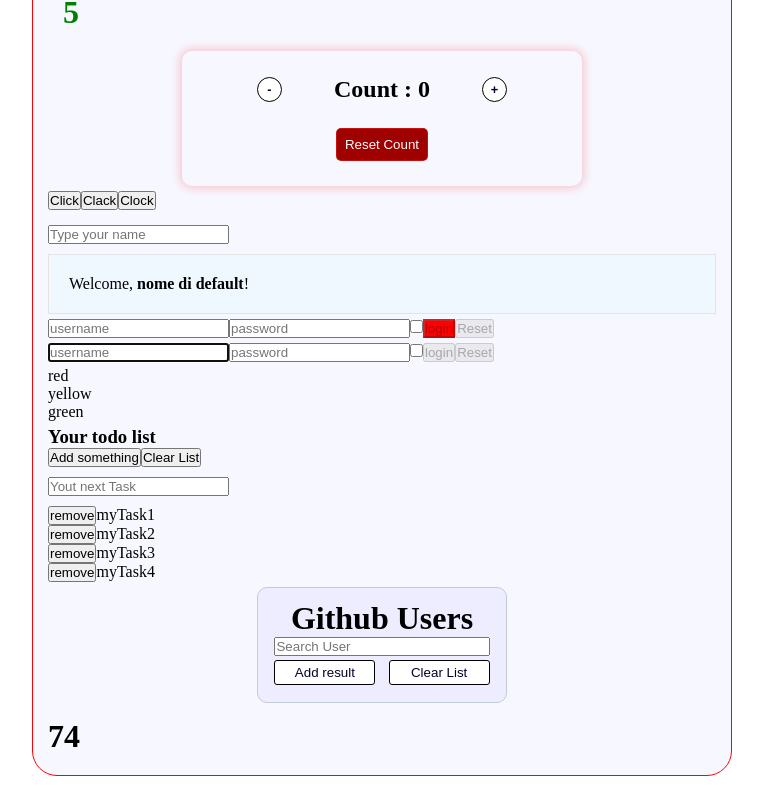
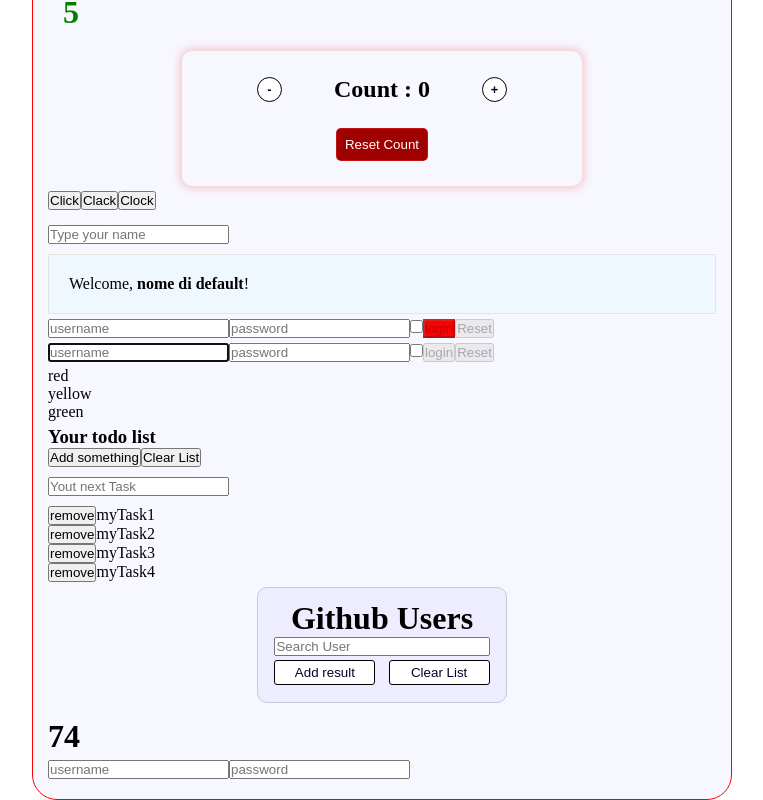
Before and after one commit to AlessandroOnnis/react-exercises, a React (Create React App) app: page / in a window 1280 px wide. Shown: the part 264-1064 px from the top of the page, without its empty margins (258-1021 px from the left). Before the commit the page ends 1040 px from the top, so only its background shows below. Built offline with nearby package versions, Linux system fonts and the light colour scheme.

Commit message:
custom-hooks-02

```diff
--- a/src/App.js
+++ b/src/App.js
@@ -12,6 +12,7 @@ import { Container } from './components/container';
 import { GeneralButton } from './components/generalButton';
 import { Sum } from './components/sum';
 import { GithubUserList } from './components/GithubUserList';
+import { FormControlledTracked } from './components/formControlledTracked';
 
 class App extends React.Component {
     render() {
@@ -35,6 +36,7 @@ class App extends React.Component {
                 </TodoList>
                 <GithubUserList/>
                 <Sum />
+                <FormControlledTracked/>
             </Container>
         )
     };
--- /dev/null
+++ b/src/components/formControlledTracked.js
@@ -0,0 +1,12 @@
+import { useFormTrack } from "./useFormTrack";
+
+export function FormControlledTracked(){
+    const{userData, info} = useFormTrack()
+
+    return (
+        <div>
+            <input name='username' onChange={info} type='username' value={userData} placeholder="username"/>
+            <input name='password' onChange={info} type='password' value={userData} placeholder="password"/>
+        </div>
+    )
+}
--- /dev/null
+++ b/src/components/useFormTrack.js
@@ -0,0 +1,21 @@
+import { useState } from "react"
+
+export function useFormTrack(){
+
+    const[userData, setUserData] = useState({
+        username: '',
+        password: '',
+    })
+    function info(e){
+        const {name, value} = e.target
+        setUserData(userData=>{
+            return {...userData, [name]: value}
+        }, [userData])
+    }
+
+    return{
+        ...userData,
+        info
+    }
+}
+//ho fatto il track su formControlledTracked (a breve avrò più form che codice) :D
```
